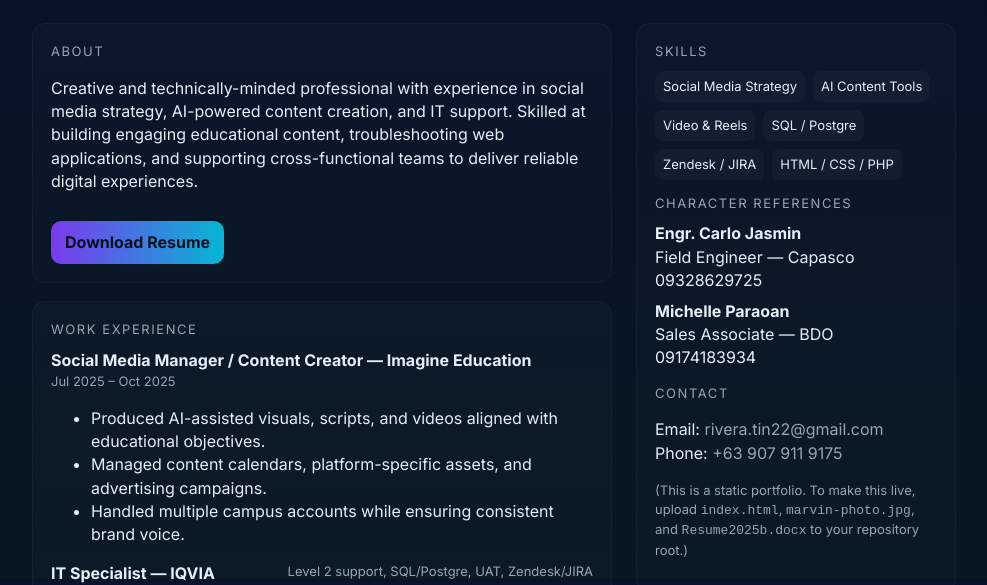
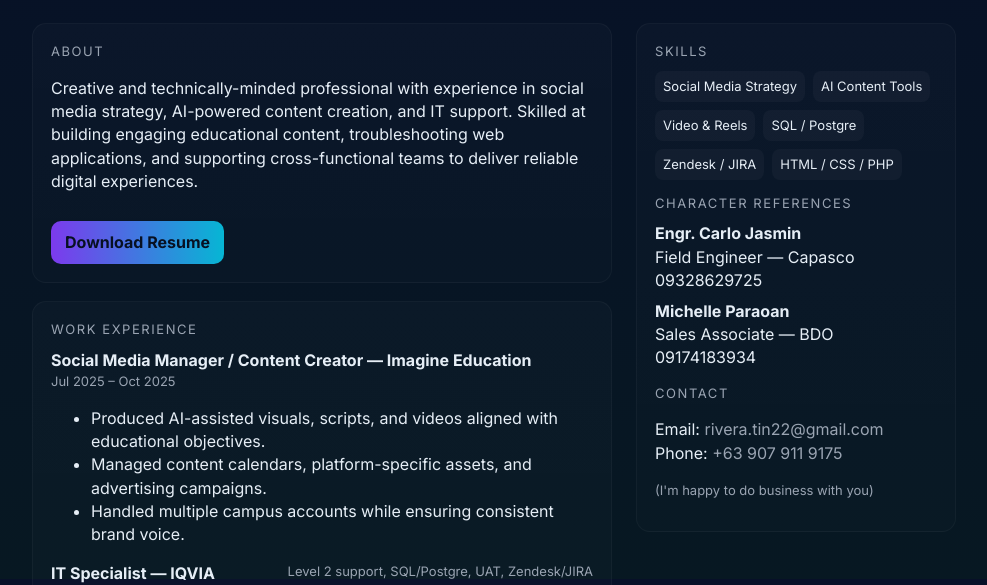
Before and after one commit to riveratin22-glitch/Marvin-portfolio2, a plain HTML site: page index.html in a window 1280 px wide. Shown: the part 221-806 px from the top of the page, without its empty margins (146-1133 px from the left). Drawn offline with Linux system fonts and the light colour scheme.

Commit message:
Add files via upload

```diff
--- a/index.html
+++ b/index.html
@@ -161,7 +161,7 @@
           <section id="contact" style="margin-top:14px">
             <div class="section-title">Contact</div>
             <p class="contact">Email: <a href="mailto:rivera.tin22@gmail.com">rivera.tin22@gmail.com</a><br>Phone: <a href="tel:+639079119175">+63 907 911 9175</a></p>
-            <p style="margin-top:10px;color:var(--muted);font-size:13px">(This is a static portfolio. To make this live, upload <code>index.html</code>, <code>marvin-photo.jpg</code>, and <code>Resume2025b.docx</code> to your repository root.)</p>
+            <p style="margin-top:10px;color:var(--muted);font-size:13px">(I'm happy to do business with you)</p>
           </section>
         </div>
       </aside>
```
